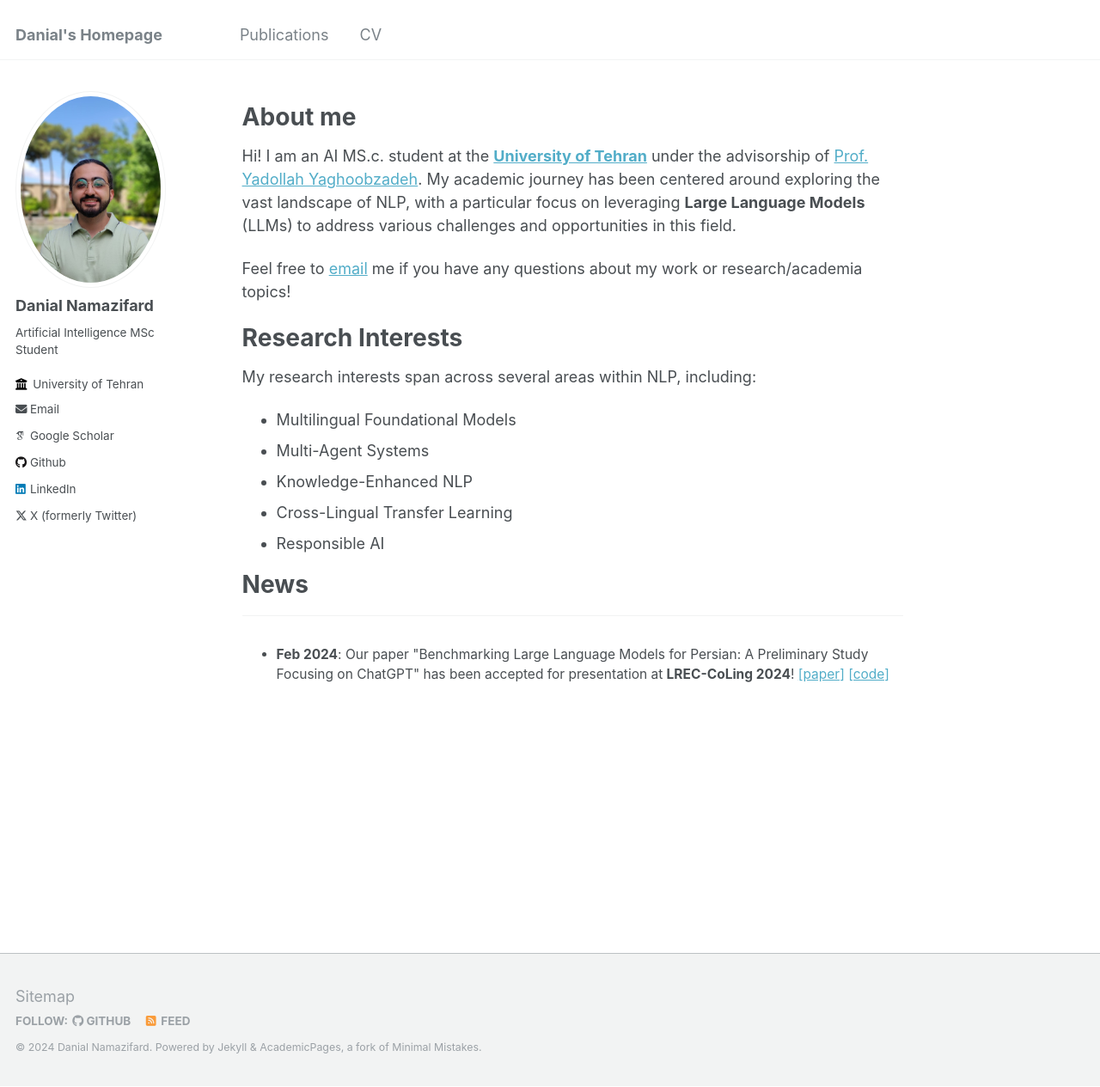
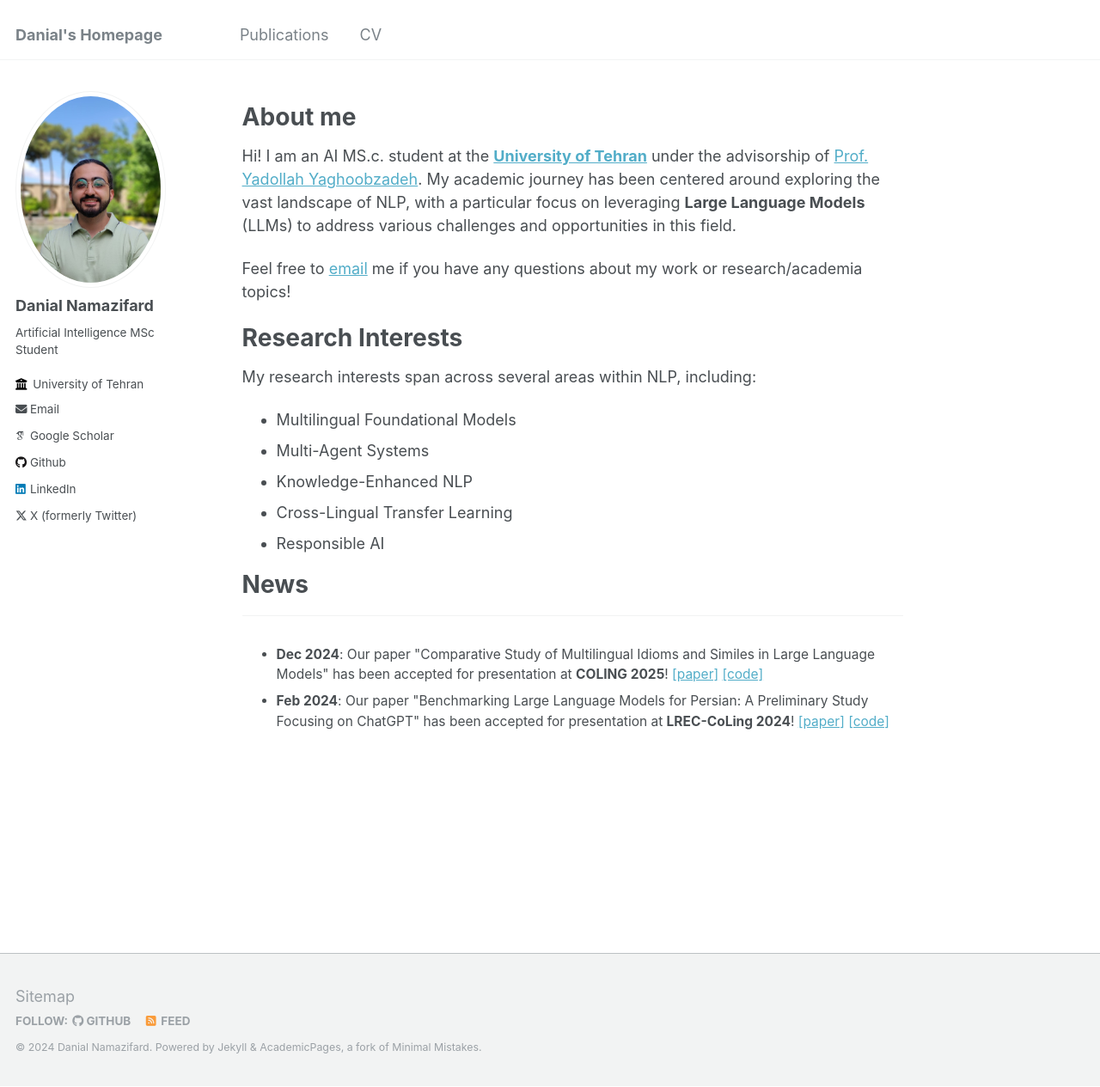
Before and after one commit to namazifard/namazifard.github.io, a Jekyll site: the page built from _pages/about.md, in a window 1280 px wide and 1265 px high. Shown: the whole window at 86% size. Built offline with Jekyll 4.4.1, drawn with Linux system fonts in a browser that asks for light colours; some web fonts are replaced.

Commit message:
Update about.md

```diff
--- a/_pages/about.md
+++ b/_pages/about.md
@@ -38,6 +38,11 @@ News
 <div style="overflow-y: auto; max-height: 300px; padding-right: 10px; font-size: 15.5px;">
 <ul>
 	<li>
+		<b>Dec 2024</b>: Our paper "Comparative Study of Multilingual Idioms and Similes in Large Language Models" has been accepted for presentation at <b>COLING 2025</b>!
+		<a href="[https://arxiv.org/pdf/2404.02403]" target="_blank">[paper]</a>
+		<a href="[https://github.com/Ipouyall/Benchmarking_ChatGPT_for_Persian]" target="_blank">[code]</a>
+	</li>
+	<li>
 		<b>Feb 2024</b>: Our paper "Benchmarking Large Language Models for Persian: A Preliminary Study Focusing on ChatGPT" has been accepted for presentation at <b>LREC-CoLing 2024</b>!
 		<a href="[https://arxiv.org/pdf/2404.02403]" target="_blank">[paper]</a>
 		<a href="[https://github.com/Ipouyall/Benchmarking_ChatGPT_for_Persian]" target="_blank">[code]</a>
```
